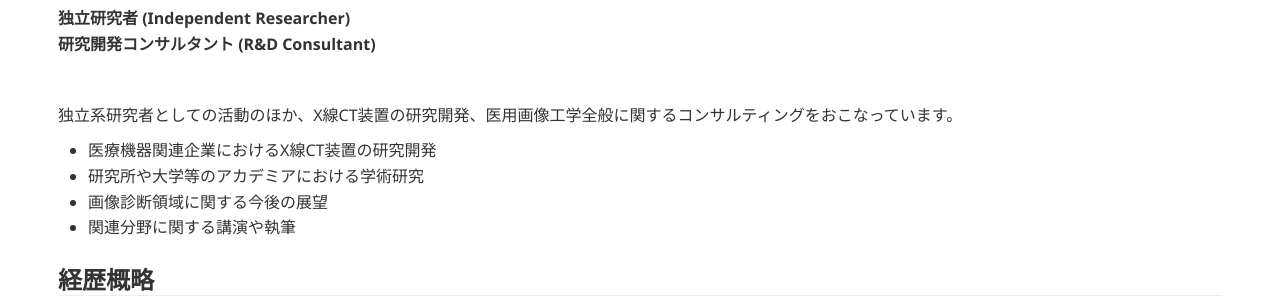
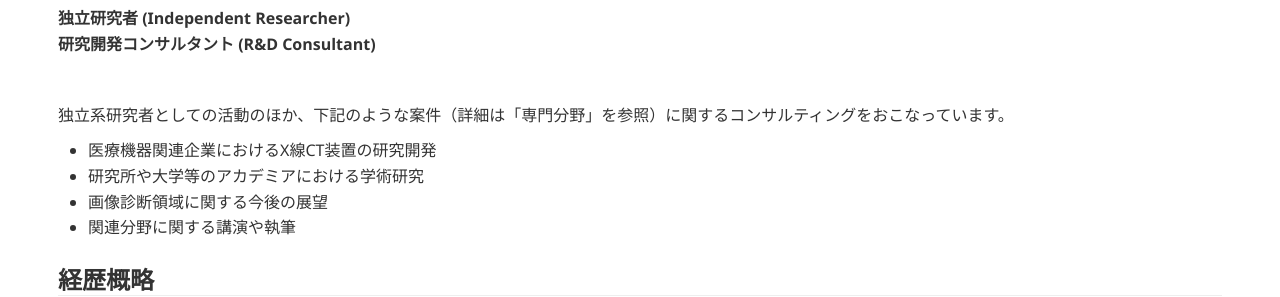
Before and after one commit to tnitoh/tnitoh.github.io, a Jekyll site: the page built from index.md, in a window 1280 px wide. Shown: the part 302-599 px from the top of the page. Built offline with Jekyll 4.4.1, drawn with Linux system fonts in a browser that asks for light colours; Markdown is read by kramdown in place of the engine named in the settings.

Commit message:
Update index.md

```diff
--- a/index.md
+++ b/index.md
@@ -11,7 +11,7 @@ title: Toshihide Itoh, Ph.D.
 
 <br>
 
-独立系研究者としての活動のほか、X線CT装置の研究開発、医用画像工学全般に関するコンサルティングをおこなっています。
+独立系研究者としての活動のほか、下記のような案件（詳細は「専門分野」を参照）に関するコンサルティングをおこなっています。
 
 - 医療機器関連企業におけるX線CT装置の研究開発
 - 研究所や大学等のアカデミアにおける学術研究
```
